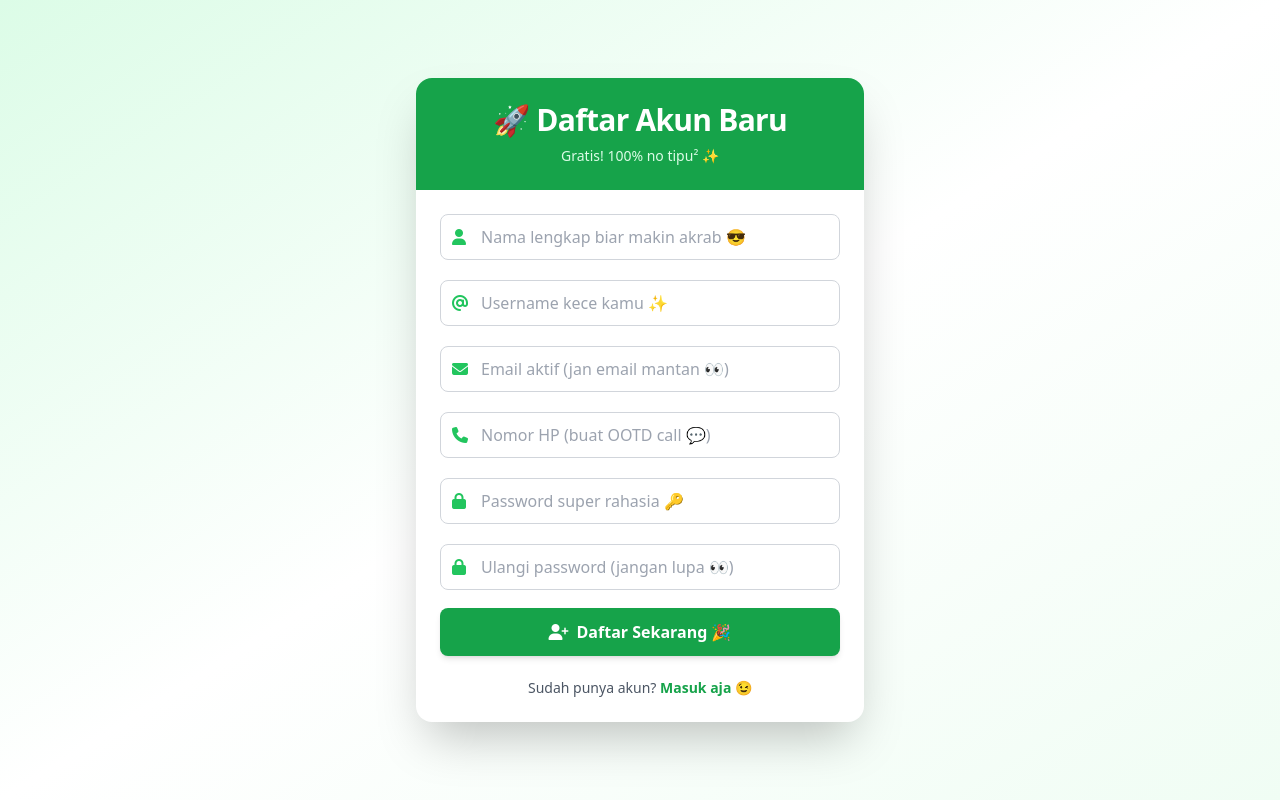
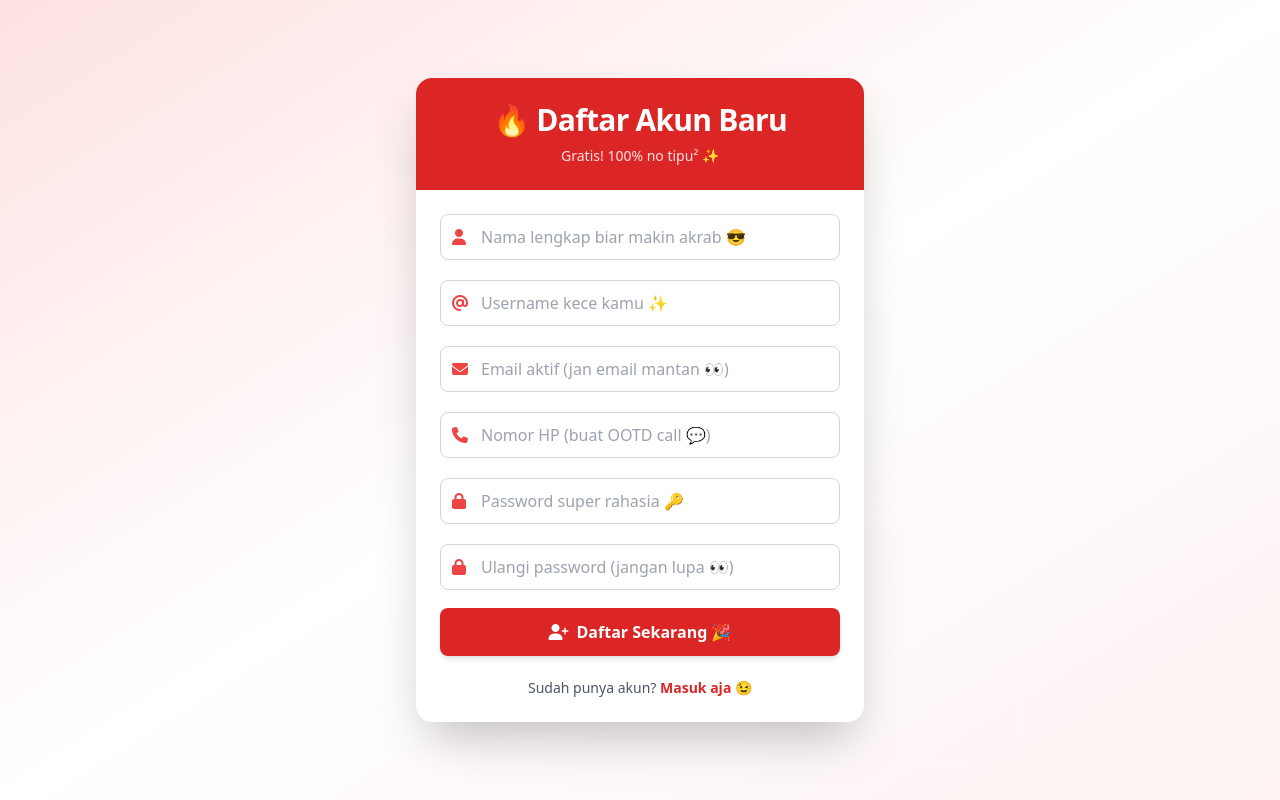
Before and after one commit to ARVLogam/my-flask-app, a Flask app: page /register in a window 1280 px wide. Run offline with Flask 3, Linux system fonts and the light colour scheme; some libraries are stand-ins or nearby versions.

Commit message:
Update register.html

```diff
--- a/templates/register.html
+++ b/templates/register.html
@@ -14,15 +14,15 @@
     .floaty { animation: floaty 3s ease-in-out infinite; }
   </style>
 </head>
-<body class="bg-gradient-to-br from-green-100 via-white to-green-50 min-h-screen flex items-center justify-center p-4">
+<body class="bg-gradient-to-br from-red-100 via-white to-red-50 min-h-screen flex items-center justify-center p-4">
 
   {% include 'flashProtection.html' %}
 
   <div class="w-full max-w-md bg-white rounded-2xl shadow-2xl overflow-hidden transform transition hover:scale-[1.02]">
     <!-- Header -->
-    <div class="bg-green-600 py-6 px-6 text-center">
-      <h1 class="text-3xl font-extrabold text-white tracking-tight">🚀 Daftar Akun Baru</h1>
-      <p class="mt-2 text-green-100 text-sm">Gratis! 100% no tipu² ✨</p>
+    <div class="bg-red-600 py-6 px-6 text-center">
+      <h1 class="text-3xl font-extrabold text-white tracking-tight">🔥 Daftar Akun Baru</h1>
+      <p class="mt-2 text-red-100 text-sm">Gratis! 100% no tipu² ✨</p>
     </div>
 
     <!-- Form -->
@@ -30,51 +30,51 @@
 
       <!-- Nama -->
       <div class="relative">
-        <i class="fa-solid fa-user absolute left-3 top-1/2 -translate-y-1/2 text-green-500"></i>
+        <i class="fa-solid fa-user absolute left-3 top-1/2 -translate-y-1/2 text-red-500"></i>
         <input type="text" name="nama" placeholder="Nama lengkap biar makin akrab 😎"
-               class="w-full pl-10 pr-3 py-2.5 rounded-lg border border-gray-300 focus:ring-2 focus:ring-green-500 focus:outline-none" required/>
+               class="w-full pl-10 pr-3 py-2.5 rounded-lg border border-gray-300 focus:ring-2 focus:ring-red-500 focus:outline-none" required/>
       </div>
 
       <!-- Username -->
       <div class="relative">
-        <i class="fa-solid fa-at absolute left-3 top-1/2 -translate-y-1/2 text-green-500"></i>
+        <i class="fa-solid fa-at absolute left-3 top-1/2 -translate-y-1/2 text-red-500"></i>
         <input type="text" name="username" placeholder="Username kece kamu ✨"
-               class="w-full pl-10 pr-3 py-2.5 rounded-lg border border-gray-300 focus:ring-2 focus:ring-green-500 focus:outline-none" required/>
+               class="w-full pl-10 pr-3 py-2.5 rounded-lg border border-gray-300 focus:ring-2 focus:ring-red-500 focus:outline-none" required/>
       </div>
 
       <!-- Email -->
       <div class="relative">
-        <i class="fa-solid fa-envelope absolute left-3 top-1/2 -translate-y-1/2 text-green-500"></i>
+        <i class="fa-solid fa-envelope absolute left-3 top-1/2 -translate-y-1/2 text-red-500"></i>
         <input type="email" name="email" placeholder="Email aktif (jan email mantan 👀)"
-               class="w-full pl-10 pr-3 py-2.5 rounded-lg border border-gray-300 focus:ring-2 focus:ring-green-500 focus:outline-none" required/>
+               class="w-full pl-10 pr-3 py-2.5 rounded-lg border border-gray-300 focus:ring-2 focus:ring-red-500 focus:outline-none" required/>
       </div>
 
       <!-- No HP -->
       <div class="relative">
-        <i class="fa-solid fa-phone absolute left-3 top-1/2 -translate-y-1/2 text-green-500"></i>
+        <i class="fa-solid fa-phone absolute left-3 top-1/2 -translate-y-1/2 text-red-500"></i>
         <input type="tel" name="nohp" placeholder="Nomor HP (buat OOTD call 💬)"
-               class="w-full pl-10 pr-3 py-2.5 rounded-lg border border-gray-300 focus:ring-2 focus:ring-green-500 focus:outline-none" required/>
+               class="w-full pl-10 pr-3 py-2.5 rounded-lg border border-gray-300 focus:ring-2 focus:ring-red-500 focus:outline-none" required/>
       </div>
 
       <!-- Password -->
       <div class="relative">
-        <i class="fa-solid fa-lock absolute left-3 top-1/2 -translate-y-1/2 text-green-500"></i>
+        <i class="fa-solid fa-lock absolute left-3 top-1/2 -translate-y-1/2 text-red-500"></i>
         <input type="password" name="password" placeholder="Password super rahasia 🔑"
-               class="w-full pl-10 pr-3 py-2.5 rounded-lg border border-gray-300 focus:ring-2 focus:ring-green-500 focus:outline-none" required/>
+               class="w-full pl-10 pr-3 py-2.5 rounded-lg border border-gray-300 focus:ring-2 focus:ring-red-500 focus:outline-none" required/>
       </div>
 
       <!-- Konfirmasi -->
       <div class="relative">
-        <i class="fa-solid fa-lock absolute left-3 top-1/2 -translate-y-1/2 text-green-500"></i>
+        <i class="fa-solid fa-lock absolute left-3 top-1/2 -translate-y-1/2 text-red-500"></i>
         <input type="password" name="confirm_password" placeholder="Ulangi password (jangan lupa 👀)"
-               class="w-full pl-10 pr-3 py-2.5 rounded-lg border border-gray-300 focus:ring-2 focus:ring-green-500 focus:outline-none" required/>
+               class="w-full pl-10 pr-3 py-2.5 rounded-lg border border-gray-300 focus:ring-2 focus:ring-red-500 focus:outline-none" required/>
       </div>
 
       <input type="hidden" name="role" value="user"/>
 
       <!-- Button -->
       <button type="submit"
-              class="w-full bg-green-600 hover:bg-green-700 text-white font-bold py-3 rounded-lg shadow-md transition transform hover:scale-105 flex items-center justify-center gap-2 floaty">
+              class="w-full bg-red-600 hover:bg-red-700 text-white font-bold py-3 rounded-lg shadow-md transition transform hover:scale-105 flex items-center justify-center gap-2 floaty">
         <i class="fa-solid fa-user-plus"></i>
         Daftar Sekarang 🎉
       </button>
@@ -82,7 +82,7 @@
       <!-- Link -->
       <p class="text-center text-sm text-gray-600 mt-3">
         Sudah punya akun?
-        <a href="{{ url_for('login') }}" class="text-green-600 hover:text-green-800 font-semibold">Masuk aja 😉</a>
+        <a href="{{ url_for('login') }}" class="text-red-600 hover:text-red-800 font-semibold">Masuk aja 😉</a>
       </p>
     </form>
   </div>
```
